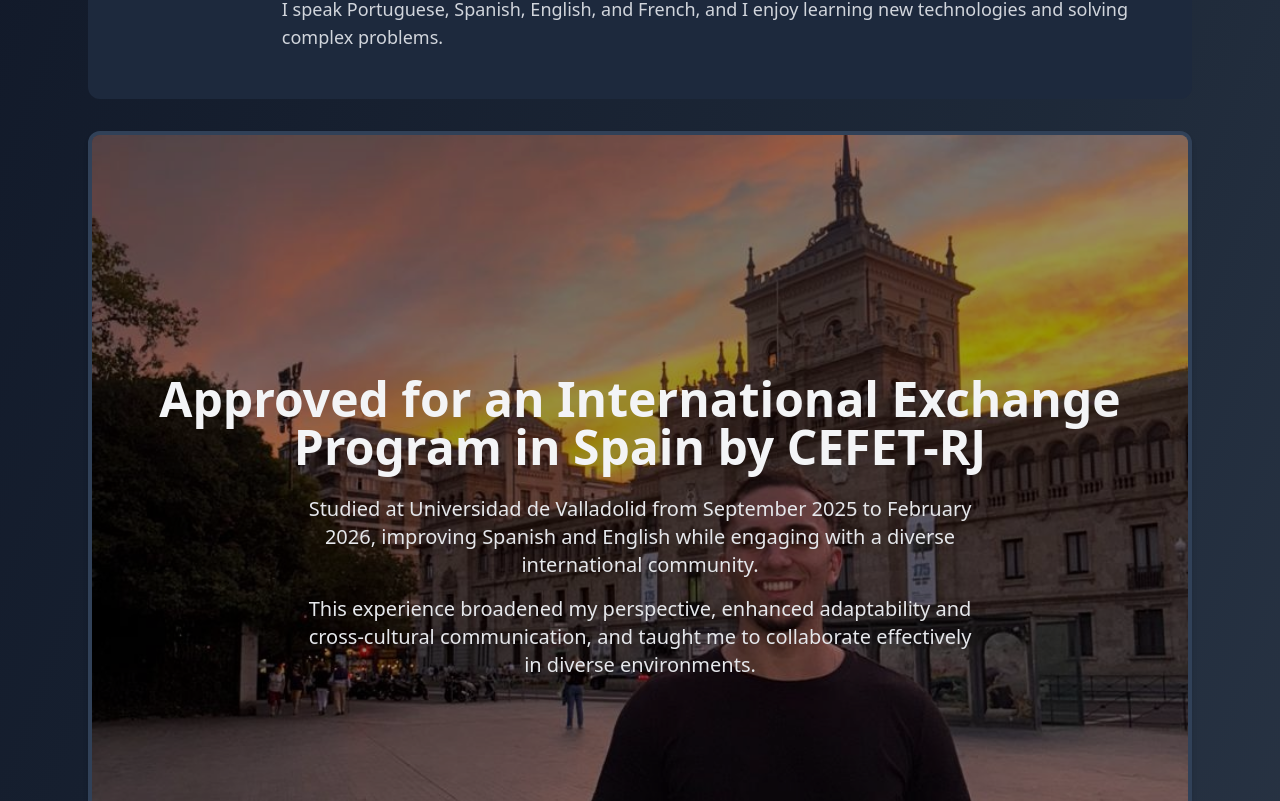
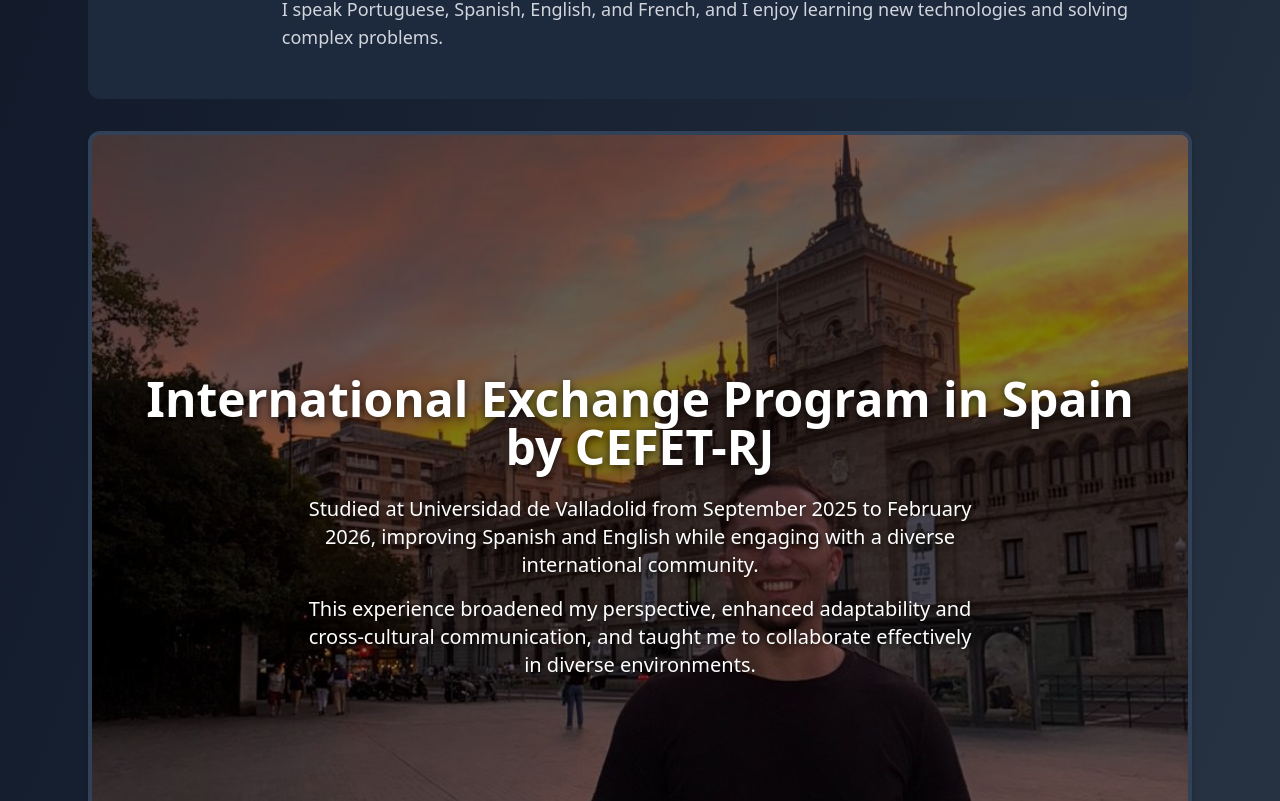
Before and after one commit to P3dream/portifolio, a React (Vite) app: page /about in a window 1280 px wide. Shown: the part 519-1320 px from the top of the page. Built offline with nearby package versions, Linux system fonts and the light colour scheme.

Commit message:
changing interchange title and colors

```diff
--- a/src/components/Interchange.tsx
+++ b/src/components/Interchange.tsx
@@ -6,23 +6,26 @@
 
   return (
     <section className="relative w-full h-screen rounded-xl overflow-hidden shadow-md border-4 border-slate-700">
+      {/* Foto de fundo */}
       <img
         src={interchangePhoto}
         alt="Intercâmbio"
         className="absolute inset-0 w-full h-full object-cover"
       />
 
-      <div className="absolute inset-0 bg-black/40" />
+      {/* Overlay mais escuro para contraste */}
+      <div className="absolute inset-0 bg-black/50 z-0" />
 
-      <div className="relative z-5 flex flex-col items-center justify-center h-full text-center px-6">
-        <h2 className="text-3xl sm:text-5xl font-bold text-gray-100 mb-6 -mt-2">
+      {/* Conteúdo do texto */}
+      <div className="relative z-10 flex flex-col items-center justify-center h-full text-center px-6 sm:px-12">
+        <h2 className="text-3xl sm:text-5xl font-bold text-white mb-6 -mt-2 drop-shadow-[0_2px_4px_rgba(0,0,0,0.7)]">
           {t("interchange.title")}
         </h2>
         <div className="space-y-4 max-w-2xl">
-          <p className="text-lg sm:text-xl text-gray-200">
+          <p className="text-lg sm:text-xl text-white drop-shadow-[0_1px_3px_rgba(0,0,0,0.7)]">
             {t("interchange.description")}
           </p>
-          <p className="text-lg sm:text-xl text-gray-200">
+          <p className="text-lg sm:text-xl text-white drop-shadow-[0_1px_3px_rgba(0,0,0,0.7)]">
             {t("interchange.description2")}
           </p>
         </div>
--- a/src/locale/en.json
+++ b/src/locale/en.json
@@ -116,7 +116,7 @@
     "recommendations_title": "Recommendation Letters",
     "recommendations_desc": "In this section, I share a few recommendation letters written by professors from CEFET/RJ who closely followed my academic journey. I’m thankful for the guidance and support I’ve received over the years. These letters are a meaningful part of my path and are available here for those who wish to learn more about it.",
     "interchange": {
-      "title": "Approved for an International Exchange Program in Spain by CEFET-RJ",
+      "title": "International Exchange Program in Spain by CEFET-RJ",
       "description": "Studied at Universidad de Valladolid from September 2025 to February 2026, improving Spanish and English while engaging with a diverse international community.",
       "description2": "This experience broadened my perspective, enhanced adaptability and cross-cultural communication, and taught me to collaborate effectively in diverse environments."
     },
--- a/src/locale/es.json
+++ b/src/locale/es.json
@@ -16,7 +16,7 @@
     "resume_desc": "Aquí puedes ver o descargar mi currículum completo en formato PDF.",
     "resume_button": "Ver Currículum",
     "interchange": {
-      "title": "Aprobado para un Programa de Intercambio Internacional en España por CEFET-RJ",
+      "title": "Programa de Intercambio Internacional en España por CEFET-RJ",
       "description": "Estudié en la Universidad de Valladolid de septiembre de 2025 a febrero de 2026, mejorando mi español e inglés y relacionándome con una diversa comunidad internacional.",
       "description2": "Esta experiencia amplió mi perspectiva, fortaleció mi adaptabilidad y comunicación intercultural, y me enseñó a colaborar eficazmente en entornos internacionales."
     },
--- a/src/locale/fr.json
+++ b/src/locale/fr.json
@@ -16,7 +16,7 @@
     "resume_desc": "Vous pouvez consulter ou télécharger mon CV complet au format PDF.",
     "resume_button": "Voir le CV",
     "interchange": {
-      "title": "Approuvé pour un Programme d'Échange International en Espagne par CEFET-RJ",
+      "title": "Programme d'Échange International en Espagne par CEFET-RJ",
       "description": "J'ai étudié à l'Université de Valladolid de septembre 2025 à février 2026, améliorant mon espagnol et mon anglais, et en interagissant avec une communauté internationale diversifiée.",
       "description2": "Cette expérience a élargi ma perspective, renforcé mon adaptabilité et ma communication interculturelle, et m'a appris à collaborer efficacement dans des environnements internationaux."
     },
--- a/src/locale/pt.json
+++ b/src/locale/pt.json
@@ -16,7 +16,7 @@
     "resume_desc": "Aqui você pode visualizar ou baixar meu currículo completo em PDF.",
     "resume_button": "Ver Currículo",
     "interchange": {
-      "title": "Aprovado para um Programa de Intercâmbio Internacional na Espanha pelo CEFET-RJ",
+      "title": "Programa de Intercâmbio Internacional na Espanha pelo CEFET-RJ",
       "description": "Estudei na Universidad de Valladolid de setembro de 2025 a fevereiro de 2026, aprimorando meu espanhol e inglês e interagindo com uma comunidade internacional diversificada.",
       "description2": "Essa experiência ampliou minha perspectiva, fortaleceu minha adaptabilidade e comunicação intercultural, e me ensinou a colaborar de forma eficaz em ambientes internacionais."
     },
```
